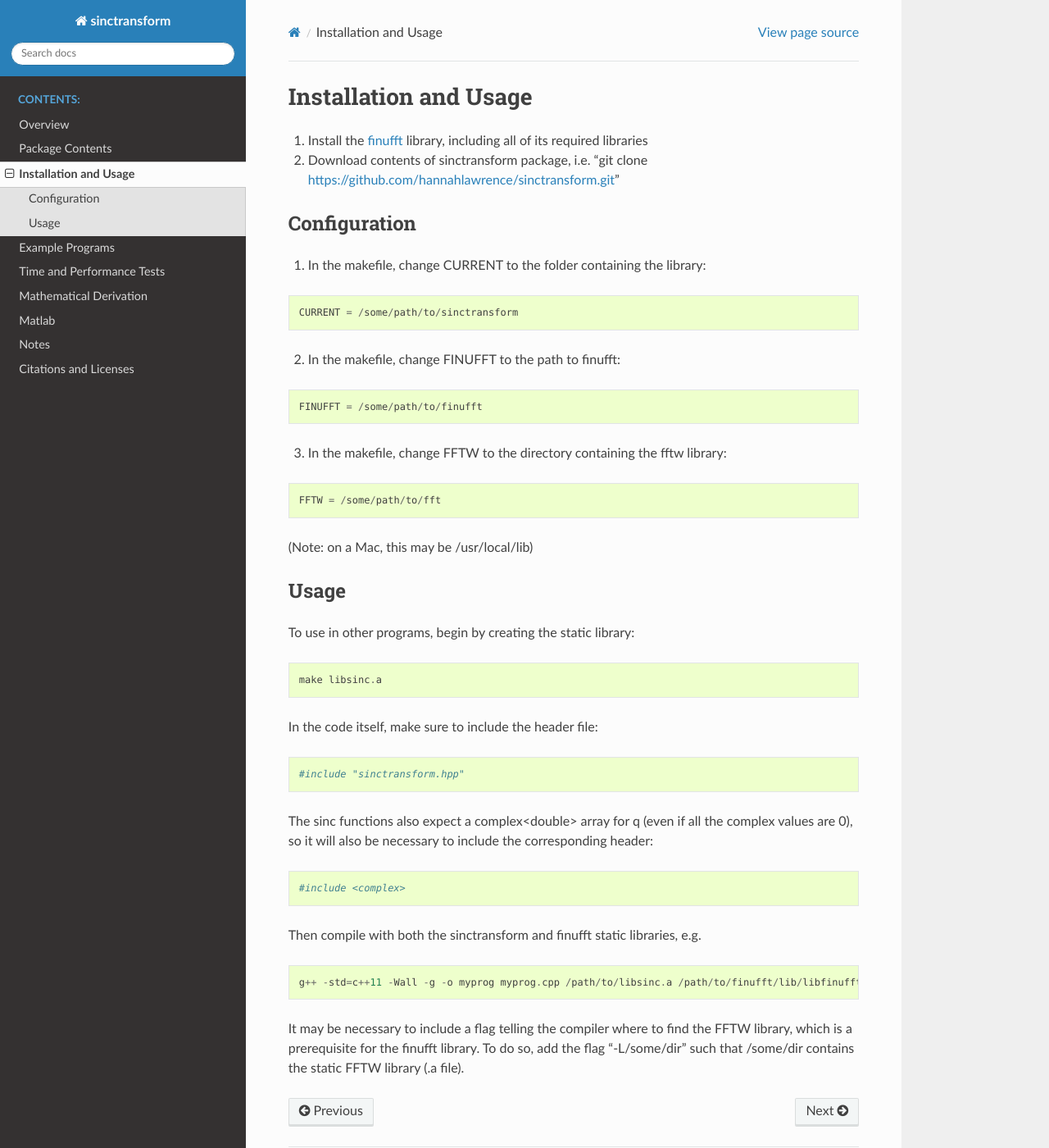
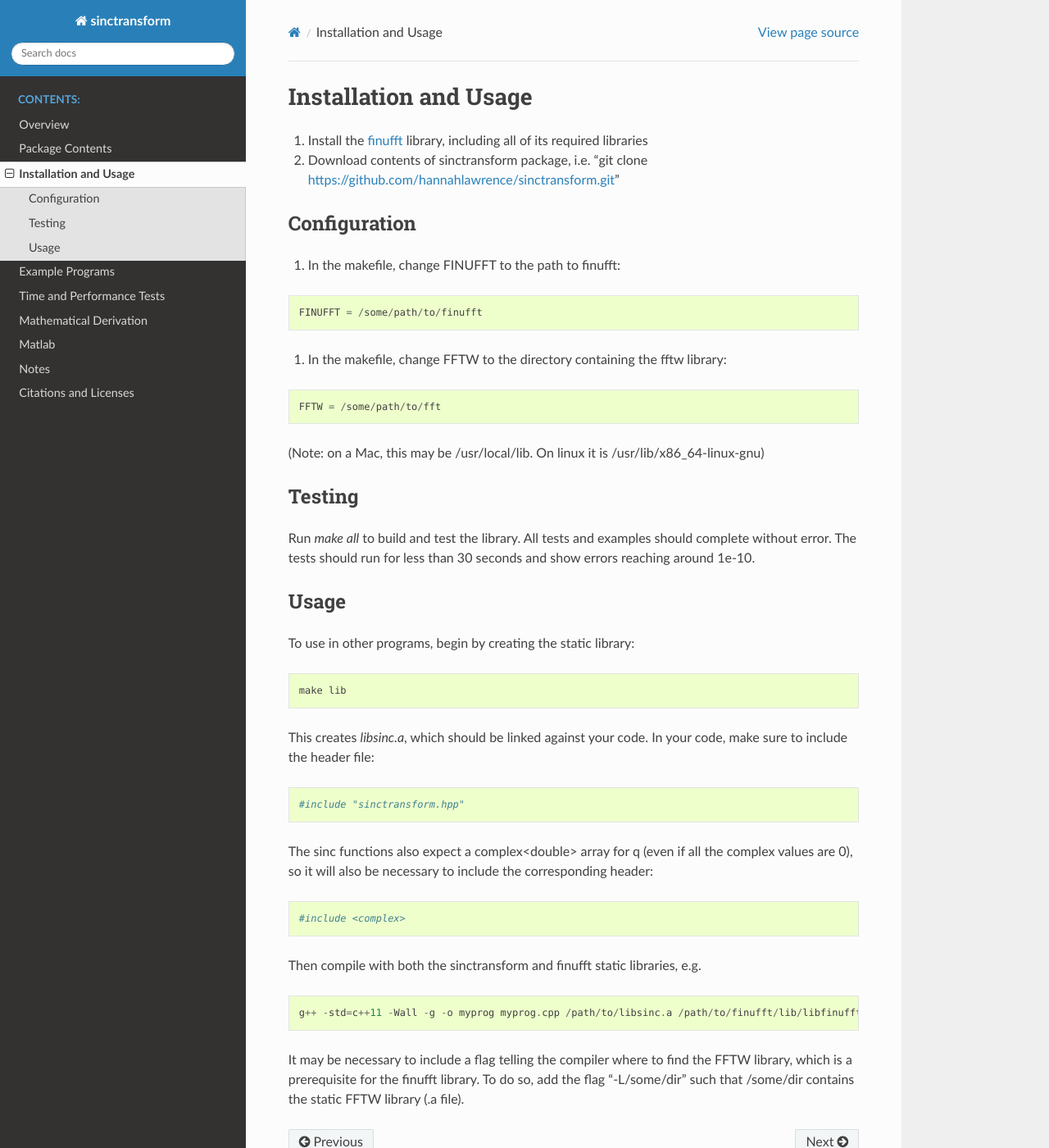
Before and after one commit to hannahlawrence/sinctransform, a Sphinx documentation site: the page built from docs/Installation.rst, in a window 1280 px wide and 1400 px high. Shown: the whole window at 82% size. Built offline with Sphinx 7.4.7 and the Read the Docs theme 2.0.0, drawn with Linux system fonts in a browser that asks for light colours.

```diff
--- a/docs/Installation.rst
+++ b/docs/Installation.rst
@@ -9,25 +9,26 @@ Installation and Usage
 Configuration
 ---------------
 
-1. In the makefile, change CURRENT to the folder containing the library:
-
-.. code::
-
-	CURRENT = /some/path/to/sinctransform
-
-2. In the makefile, change FINUFFT to the path to finufft:
+1. In the makefile, change FINUFFT to the path to finufft:
 
 .. code::
 
 	FINUFFT = /some/path/to/finufft
 
-3. In the makefile, change FFTW to the directory containing the fftw library:
+1. In the makefile, change FFTW to the directory containing the fftw library:
 
 .. code::
 
 	FFTW = /some/path/to/fft
 
-(Note: on a Mac, this may be /usr/local/lib)
+(Note: on a Mac, this may be /usr/local/lib. On linux it is /usr/lib/x86_64-linux-gnu)
+
+Testing
+-------
+
+Run `make all` to build and test the library. All tests and examples should
+complete without error. The tests should run for less than 30 seconds and show errors reaching around 1e-10.
+
 
 Usage
 ----------------
@@ -36,9 +37,10 @@ To use in other programs, begin by creating the static library:
 
 .. code::
 
-	make libsinc.a
+	make lib
 
-In the code itself, make sure to include the header file:
+This creates `libsinc.a`, which should be linked against your code.
+In your code, make sure to include the header file:
 
 .. code::
 
```
Also changed, not shown: docs/Citations.rst (+19 -1 lines), docs/Derivation.rst (+4 -4 lines), docs/Examples.rst (+5 -2 lines), docs/Overview.rst (+13 -5 lines), 13 other files.
